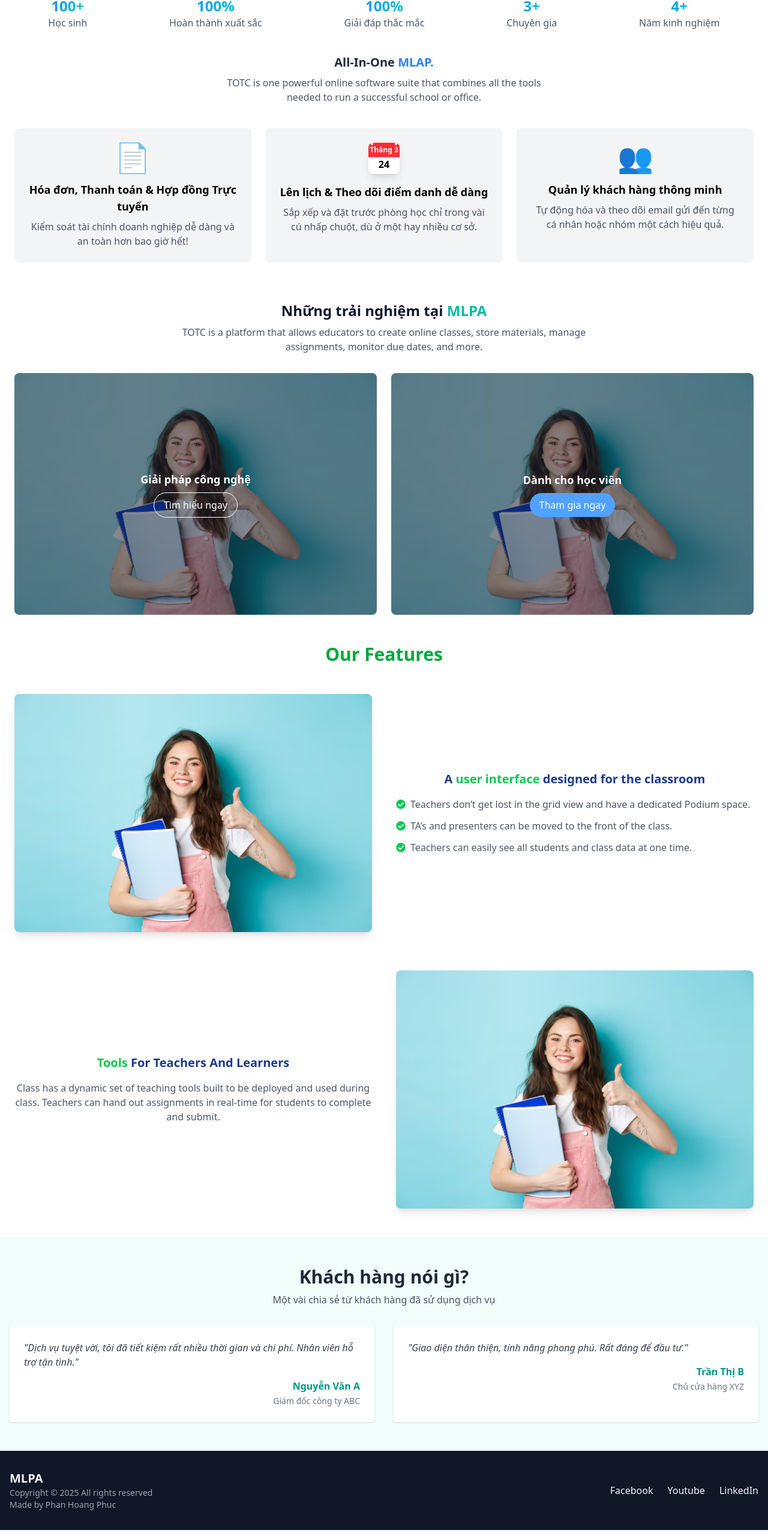
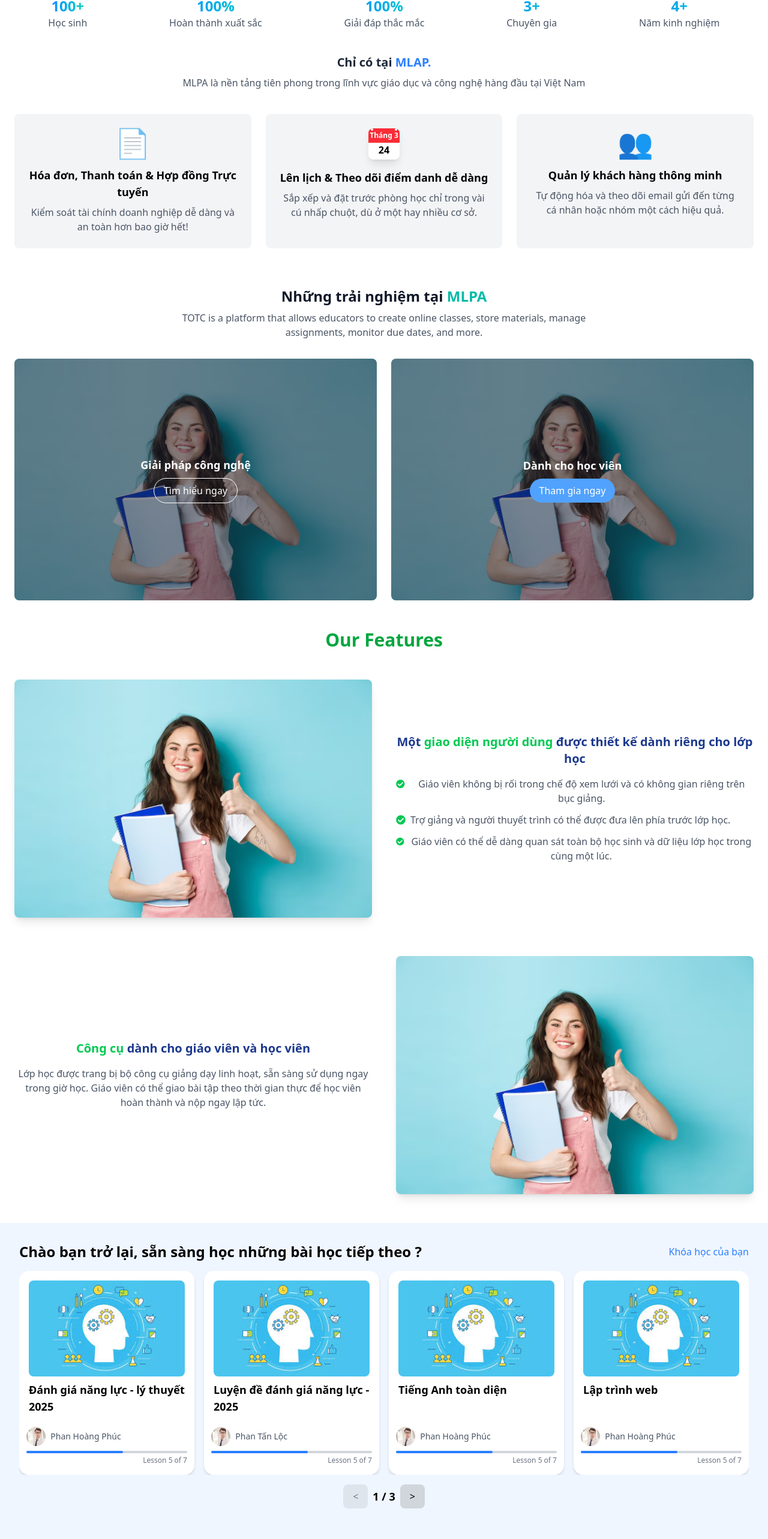
Before and after one commit to condua/educationweb, a React (Vite) app: page / in a window 1280 px wide. Shown: the part 856-3422 px from the top of the page at 60% size. Built offline with nearby package versions, Linux system fonts and the light colour scheme.

Commit message:
first commit

```diff
--- a/src/components/Features.jsx
+++ b/src/components/Features.jsx
@@ -4,7 +4,8 @@ import { useInView } from "react-intersection-observer";
 import { motion } from "framer-motion";
 
 import student from "../assets/student11.png";
-
+import { useNavigate } from "react-router-dom";
+import CourseDashboard from "../pages/Courses";
 const fadeInLeft = {
   hidden: { x: -100, opacity: 0 },
   visible: { x: 0, opacity: 1, transition: { duration: 0.8, ease: "easeOut" } },
@@ -14,6 +15,7 @@ const Features = () => {
     triggerOnce: true,
     threshold: 0.15, // Khi phần tử **đến 40% khung nhìn** thì hiện
   });
+  const navigate = useNavigate();
   return (
     <section ref={ref} className="text-center pb-12 px-6 bg-white">
       <motion.h2
@@ -57,16 +59,16 @@ const Features = () => {
         variants={fadeInLeft}
         className="text-xl font-semibold text-gray-800 mt-10"
       >
-        All-In-One <span className="text-blue-500">MLAP.</span>
+        Chỉ có tại <span className="text-blue-500">MLAP.</span>
       </motion.h3>
       <motion.p
         initial="hidden"
         animate={inView ? "visible" : "hidden"}
         variants={fadeInLeft}
-        className="text-gray-600 max-w-xl mx-auto mt-2"
+        className="text-gray-600 max-w-2xl mx-auto mt-2"
       >
-        TOTC is one powerful online software suite that combines all the tools
-        needed to run a successful school or office.
+        MLPA là nền tảng tiên phong trong lĩnh vực giáo dục và công nghệ hàng
+        đầu tại Việt Nam
       </motion.p>
 
       <motion.div
@@ -150,7 +152,12 @@ const Features = () => {
             <img src={student} alt="Students" className="w-full rounded-lg" />
             <div className="absolute inset-0 bg-gray-900/50 flex flex-col justify-center items-center rounded-lg">
               <p className="text-white text-lg font-bold">Dành cho học viên</p>
-              <button className="mt-2 px-4 py-2 bg-blue-400 text-white rounded-full cursor-pointer hover:bg-blue-500 duration-500">
+              <button
+                onClick={() => {
+                  navigate("/courses");
+                }}
+                className="mt-2 px-4 py-2 bg-blue-400 text-white rounded-full cursor-pointer hover:bg-blue-500 duration-500"
+              >
                 Tham gia ngay
               </button>
             </div>
@@ -177,21 +184,24 @@ const Features = () => {
         {/* Right Side: Text Content */}
         <div>
           <h3 className="text-xl font-semibold text-blue-900">
-            A <span className="text-green-500">user interface</span> designed
-            for the classroom
+            Một <span className="text-green-500">giao diện người dùng</span>{" "}
+            được thiết kế dành riêng cho lớp học
           </h3>
           <ul className="mt-4 space-y-3 text-gray-600">
             <li className="flex items-start">
-              <FaCheckCircle className="text-green-500 mt-1 mr-2" /> Teachers
-              don’t get lost in the grid view and have a dedicated Podium space.
+              <FaCheckCircle className="text-green-500 mt-1 mr-2" />
+              Giáo viên không bị rối trong chế độ xem lưới và có không gian
+              riêng trên bục giảng.
             </li>
             <li className="flex items-start">
-              <FaCheckCircle className="text-green-500 mt-1 mr-2" /> TA’s and
-              presenters can be moved to the front of the class.
+              <FaCheckCircle className="text-green-500 mt-1 mr-2" />
+              Trợ giảng và người thuyết trình có thể được đưa lên phía trước lớp
+              học.
             </li>
             <li className="flex items-start">
-              <FaCheckCircle className="text-green-500 mt-1 mr-2" /> Teachers
-              can easily see all students and class data at one time.
+              <FaCheckCircle className="text-green-500 mt-1 mr-2" />
+              Giáo viên có thể dễ dàng quan sát toàn bộ học sinh và dữ liệu lớp
+              học trong cùng một lúc.
             </li>
           </ul>
         </div>
@@ -202,13 +212,13 @@ const Features = () => {
         {/* Left Side: Text Content */}
         <div>
           <h3 className="text-xl font-semibold text-blue-900">
-            <span className="text-green-500">Tools</span> For Teachers And
-            Learners
+            <span className="text-green-500">Công cụ</span> dành cho giáo viên
+            và học viên
           </h3>
           <p className="mt-4 text-gray-600">
-            Class has a dynamic set of teaching tools built to be deployed and
-            used during class. Teachers can hand out assignments in real-time
-            for students to complete and submit.
+            Lớp học được trang bị bộ công cụ giảng dạy linh hoạt, sẵn sàng sử
+            dụng ngay trong giờ học. Giáo viên có thể giao bài tập theo thời
+            gian thực để học viên hoàn thành và nộp ngay lập tức.
           </p>
         </div>
 
--- a/src/components/Testimonials.jsx
+++ b/src/components/Testimonials.jsx
@@ -5,13 +5,14 @@ const Testimonials = () => {
     {
       name: "Nguyễn Văn A",
       content:
-        "Dịch vụ tuyệt vời, tôi đã tiết kiệm rất nhiều thời gian và chi phí. Nhân viên hỗ trợ tận tình.",
-      role: "Giám đốc công ty ABC",
+        "Dịch vụ tuyệt vời, tôi đã tiết kiệm rất nhiều thời gian và chi phí. Giáo viên hỗ trợ tận tình.",
+      role: "Học viên đánh giá năng lực",
     },
     {
-      name: "Trần Thị B",
-      content: "Giao diện thân thiện, tính năng phong phú. Rất đáng để đầu tư.",
-      role: "Chủ cửa hàng XYZ",
+      name: "Nguyễn Thị B",
+      content:
+        "Giao diện thân thiện, tính năng phong phú. Rất đáng để đăng ký.",
+      role: "Học viên đánh giá năng lực",
     },
   ];
 
--- a/src/pages/Home.jsx
+++ b/src/pages/Home.jsx
@@ -5,11 +5,13 @@ import Hero from "../components/Hero";
 import Features from "../components/Features";
 import Testimonials from "../components/Testimonials";
 import Pricing from "../components/Pricing";
+import CourseDashboard from "./Courses";
 const Home = () => {
   return (
     <>
       <Hero />
       <Features />
+      <CourseDashboard />
       <Testimonials />
       {/* <Pricing /> */}
     </>
```
